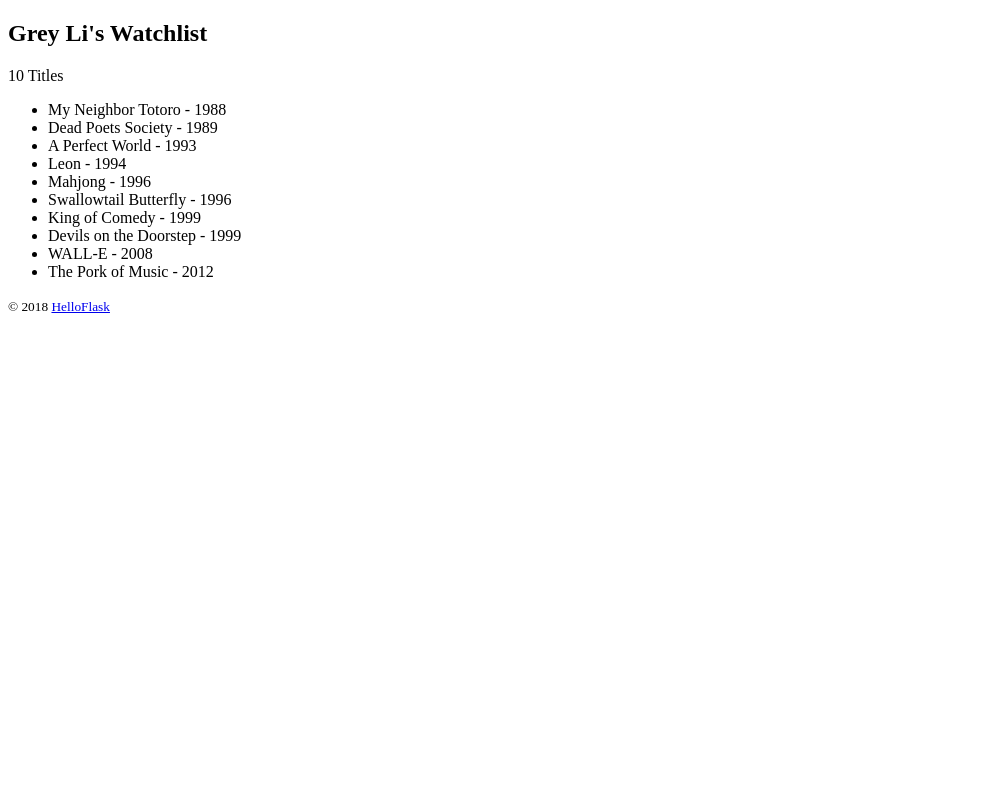
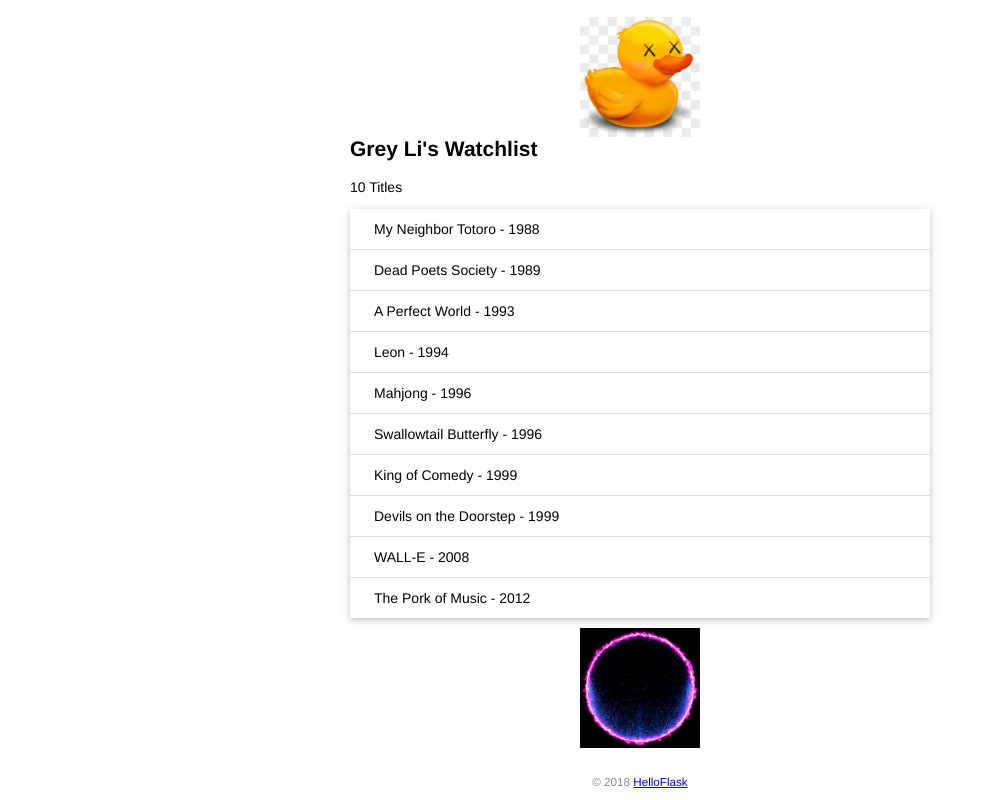
Before and after one commit to leavenyuan/MyFirstWebPage, a Flask app: page / in a window 1280 px wide. Shown: the whole page, without its empty margins (0-988 px from the left). Run offline with Flask 2, Linux system fonts and the light colour scheme.

Commit message:
commit code-add requirements

```diff
--- a/app.py
+++ b/app.py
@@ -7,7 +7,10 @@
 # @ Reference:
 
 from flask import Flask, render_template
+from flask_sqlalchemy import SQLAlchemy  # 导入扩展类
 app = Flask(__name__)
+db = SQLAlchemy(app)  # 初始化扩展，传入程序实例 app
+
 
 @app.route('/hello')
 def hello():
--- a/requirements.txt
+++ b/requirements.txt
@@ -1 +1,2 @@
 flask==2.1.3
+flask_sqlalchemy
--- /dev/null
+++ b/static/style.css
@@ -0,0 +1,48 @@
+/* 页面整体 */
+body {
+    margin: auto;
+    max-width: 580px;
+    font-size: 14px;
+    font-family: Helvetica, Arial, sans-serif;
+}
+
+/* 页脚 */
+footer {
+    color: #888;
+    margin-top: 15px;
+    text-align: center;
+    padding: 10px;
+}
+
+/* 头像 */
+.avatar {
+    width: 40px;
+}
+
+/* 电影列表 */
+.movie-list {
+    list-style-type: none;
+    padding: 0;
+    margin-bottom: 10px;
+    box-shadow: 0 2px 5px 0 rgba(0, 0, 0, 0.16), 0 2px 10px 0 rgba(0, 0, 0, 0.12);
+}
+
+.movie-list li {
+    padding: 12px 24px;
+    border-bottom: 1px solid #ddd;
+}
+
+.movie-list li:last-child {
+    border-bottom:none;
+}
+
+.movie-list li:hover {
+    background-color: #f8f9fa;
+}
+
+/* 龙猫图片 */
+.totoro {
+    display: block;
+    margin: 0 auto;
+    height: 120px;
+}
--- a/templates/index.html
+++ b/templates/index.html
@@ -3,16 +3,23 @@
 <head>
     <meta charset="utf-8">
     <title>{{ name }}'s Watchlist</title>
+    <link rel="icon" href="{{ url_for('static', filename='ddd.ico') }}">
+    <link rel="stylesheet" href="{{ url_for('static', filename='style.css') }}" type="text/css">
 </head>
 <body>
-    <h2>{{ name }}'s Watchlist</h2>
+    <h2>
+        <img alt="Avatar" class="totoro" src="{{ url_for('static', filename='images/dark.jpeg') }}">
+        {{ name }}'s Watchlist
+    </h2>
     {# 使用 length 过滤器获取 movies 变量的长度 #}
+
     <p>{{ movies|length }} Titles</p>
-    <ul>
+    <ul class="movie-list">
         {% for movie in movies %}  {# 迭代 movies 变量 #}
         <li>{{ movie.title }} - {{ movie.year }}</li>  {# 等同于 movie['title'] #}
         {% endfor %}  {# 使用 endfor 标签结束 for 语句 #}
     </ul>
+    <img alt="Walking Totoro" class="totoro" src="{{ url_for('static', filename='images/circle.gif') }}">
     <footer>
         <small>&copy; 2018 <a href="http://helloflask.com/book/3">HelloFlask</a></small>
     </footer>
```
Also changed, not shown: static/ddd.ico (added), static/images/Dwaz.gif (added), static/images/circle.gif (added), static/images/dark.jpeg (added).
